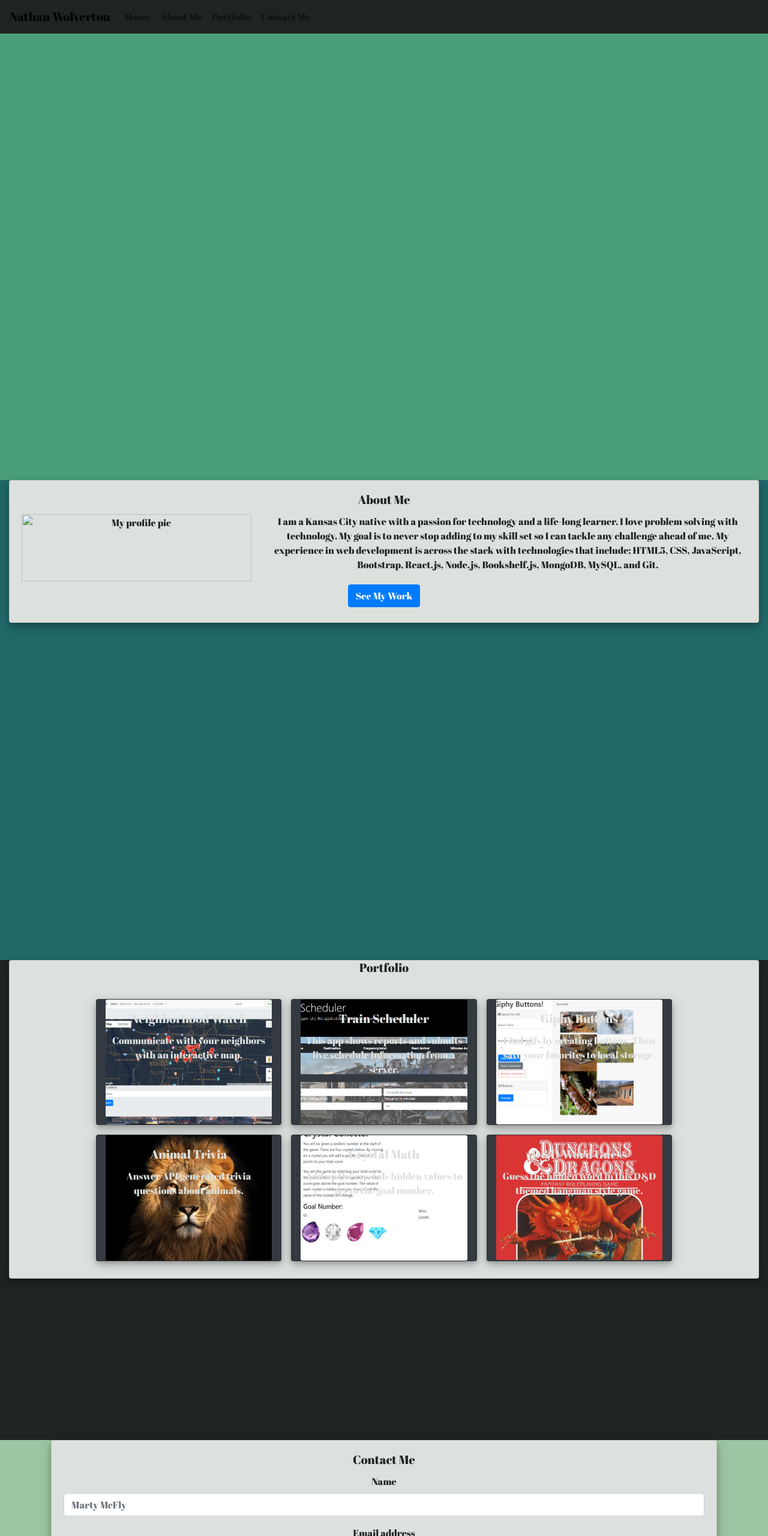
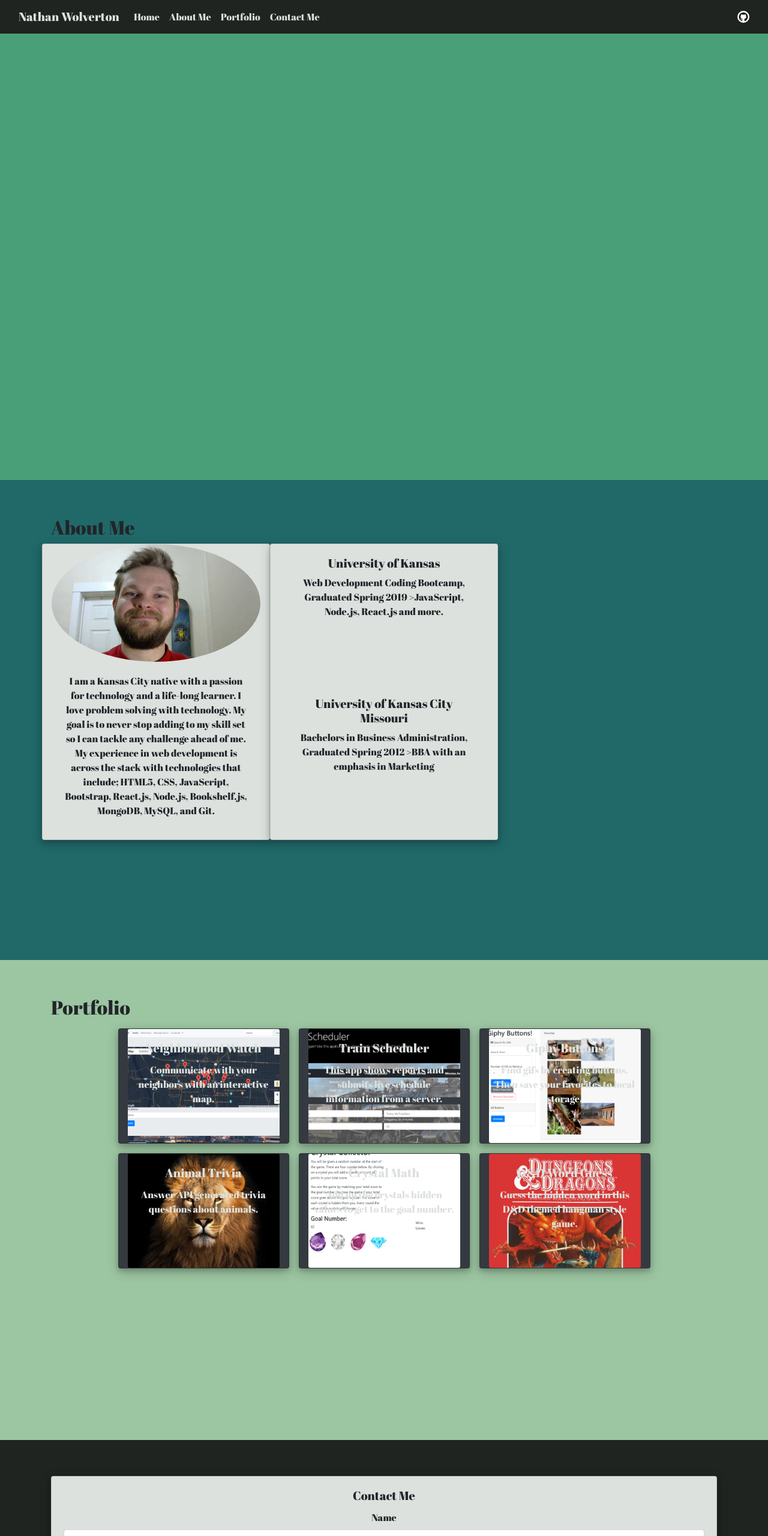
Before and after one commit to NateWolves/Portfolio, a plain HTML site: page index.html in a window 1280 px wide. Shown: the top 2560 px of the page at 60% size. Drawn offline with nearby package versions, Linux system fonts and the light colour scheme.

Commit message:
initial layout has been setup,

```diff
--- a/assets/css/style.css
+++ b/assets/css/style.css
@@ -5,10 +5,17 @@ body {
 a{
     color:#DCE1DE;
 }
+/* .container{
+    display: flex;
+} */
 .section {
     height: 100vh;
 }
+.card-title {
+    border-bottom-style: solid;
+    border-bottom: #216869;
 
+}
 #home{
     background-color: #49A078;
 }
@@ -16,28 +23,40 @@ a{
     background-color:#216869;
 }
 #portfolio {
+    background-color:#9cc5a1;
+
+}
+#contact {
     background-color:#1f2421;
 }
-#contact {
-    background-color:#9cc5a1;
-}
+
 .navbar{
     background-color: #1f2421;
+}
+.nav-link {
+    color: #DCE1DE;
 }
 .nav-item:hover{
     border-bottom-style: solid;
     cursor: pointer;
     color: #DCE1DE;
-
 }
 .project{
     margin:8px;
 }
+.project-img{
+    opacity: 0.8;
+}
 .card{
     background-color: #DCE1DE;
+
 }
 div.card {
 
     box-shadow: 0 4px 8px 0 rgba(0, 0, 0, 0.2), 0 6px 20px 0 rgba(0, 0, 0, 0.19);
     text-align: center;
   }
+
+.buffer {
+    height:60px;
+}
--- a/index.html
+++ b/index.html
@@ -11,60 +11,81 @@
 
 </head>
 <body>
-        <nav class="navbar navbar-expand-lg navbar-light fixed-top">
-                <a class="navbar-brand" href="#">Nathan Wolverton</a>
+
+<nav class="navbar navbar-expand-lg fixed-top">
+            <div class="container-fluid">
+                <a class="navbar-brand" href="https://natewolves.github.io/Portfolio/">Nathan Wolverton</a>
                 <button class="navbar-toggler" type="button" data-toggle="collapse" data-target="#navbarNavDropdown" aria-controls="navbarNavDropdown" aria-expanded="false" aria-label="Toggle navigation">
                   <span class="navbar-toggler-icon"></span>
                 </button>
                 <div class="collapse navbar-collapse" id="head">
                   <ul class="navbar-nav justify-content-right">
-                    <li class="nav-item">
+                    <li class="nav-item align-bottom">
                     <span class="nav-link" id="navHome">Home</span>
                     </li>
-                    <li class="nav-item">
+                    <li class="nav-item align-bottom">
                     <span class="nav-link" id="navAboutMe">About Me</span>
                     </li>
-                    <li class="nav-item">
+                    <li class="nav-item align-bottom">
                     <span class="nav-link" id="navPortfolio">Portfolio</span>
                     </li>
-                    <li class="nav-item">
+                    <li class="nav-item align-bottom">
                     <span class="nav-link" id="navContact">Contact Me</span>
                     </li>
                   </ul>
                 </div>
+                <div class="float-right">
+
+                    <a href="https://github.com/NateWolves">
+                        <img class="rounded-circle" style="height:20px" src="assets/images/github-icon.png">
+                    </a>
+                </div>
+            </div>
 </nav>
+
 <div class="section col-md-12" id="home">
     <canvas></canvas>
 </div>
+
+
 <div class="section col-md-12" id="aboutMe">
-            <div class="card">
+    <div class="buffer"></div>
+    <div class="container">
+            <h2> About Me</h2>
+            <div class="row">
+                    <div class="card col-md-4">
+                            <img src="assets/images/Profile pic placeholder1.jpg" class="card-img-top rounded-circle"  id="Profilepic" alt="My profile pic">
                             <div class="card-body">
-                          <h5 class="card-title">About Me</h5>
-                        <div class="row">
-                            <div class="col-md-4" class="card" style="width: 18rem;">
-                                <img src="assets/images/Profile pic placeholder1.jpg" class="card-img-top" class="rounded" id="Profilepic" alt="My profile pic">
-                            </div>
-                            <div class="col-md-8" class="card-body">
                                <p>I am a Kansas City native with a passion for technology and a life-long learner.
-
                                     I love problem solving with technology. My goal is to never stop adding to my skill set so I can tackle any challenge ahead of me.
-
-                                    My experience in web development is across the stack with technologies that include; HTML5, CSS, JavaScript, Bootstrap, React.js, Node.js, Bookshelf.js, MongoDB, MySQL, and Git.</p>
+                                    My experience in web development is across the stack with technologies that include; HTML5, CSS, JavaScript, Bootstrap, React.js, Node.js, Bookshelf.js, MongoDB, MySQL, and Git.
+                                </p>
                             </div>
                     </div>
-                          <a href="portfolio.html" class="btn btn-primary" style="margin: 5px">See My Work</a>
+
+                <div class="card col-md-4 float-right" id="education">
+
+                            <div class="card-body degree">
+                                <h5>University of Kansas</h5>
+                                <span>Web Development Coding Bootcamp, Graduated Spring 2019</span>
+                                <span> >JavaScript, Node.js, React.js and more.</span>
+                            </div>
+                            <div class="card-body degree">
+                                    <h5>University of Kansas City Missouri</h5>
+                                    <span>Bachelors in Business Administration, Graduated Spring 2012</span>
+                                    <span> >BBA with an emphasis in Marketing</span>
+                            </div>
+                </div>
+            </div>
     </div>
 </div>
 
 
+<div class="section" id="portfolio">
+    <div class="buffer"></div>
+    <div class="container">
+      <h2 class="">Portfolio</h2>
 
-    </div>
-
-
-    <div class="section col-md-12" id="portfolio">
-    <div class="card">
-      <h5 class="card-title">Portfolio</h5>
-      <div class="card-body">
         <div class="row justify-content-center">
 
                 <div class="card col-md-3 bg-dark text-white project">
@@ -141,26 +162,34 @@
          </div>
         </div>
     </div>
+</div>
     <div class="section col-md-12" id="contact">
+            <div class="buffer"></div>
             <div class="container">
-                            <div class="card">
+
+                            <div class="card contact-form">
                                 <div class="card-body">
                                       <h5 class="card-title">Contact Me</h5>
-                                <form>
+                                <form method="POST" action="mailto:wolverton.nathan@gmail.com">
                                     <div class="form-group">
                                       <label for="Nameinput">Name</label>
-                                      <input type="Name" class="form-control" id="InputName" placeholder="Marty McFly">
+                                      <input type="Name" class="form-control" id="InputName" placeholder="Doc Brown">
                                     </div>
                                     <div class="form-group">
                                             <label for="InputEmail1">Email address</label>
-                                            <input type="email" class="form-control" id="InputEmail1" aria-describedby="emailHelp" placeholder="back2thefuture@yahoo.com">
+                                            <input type="email" name="from" class="form-control" id="InputEmail1" aria-describedby="emailHelp" placeholder="back2thefuture@yahoo.com">
+                                            <small id="emailHelp" class="form-text text-muted"></small>
+                                    </div>
+                                    <div class="form-group">
+                                            <label for="InputSubject">Subject</label>
+                                            <input type="text" class="form-control" name="subject" id="subject" aria-describedby="emailHelp" placeholder="I need your help Marty">
                                             <small id="emailHelp" class="form-text text-muted"></small>
                                     </div>
                                     <div class="form-group">
                                                 <label for="FormControlTextarea1">Message me</label>
-                                                <textarea class="form-control" id="FormControlTextarea1" rows="3"></textarea>
+                                                <textarea class="form-control" id="FormControlTextarea1" rows="4" placeholder="Roads?! Where were going we don't need roads."></textarea>
                                     </div>
-                                    <button type="submit" class="btn btn-primary">Submit</button>
+                                    <button type="submit" value="Send Email" class="btn btn-dark">Send Email</button>
                                 </form>
                                 </div>
                             </div>
```
Also changed, not shown: assets/images/Profile pic placeholder1.jpg (added). Lines whose indentation alone changed are shown as unchanged.
